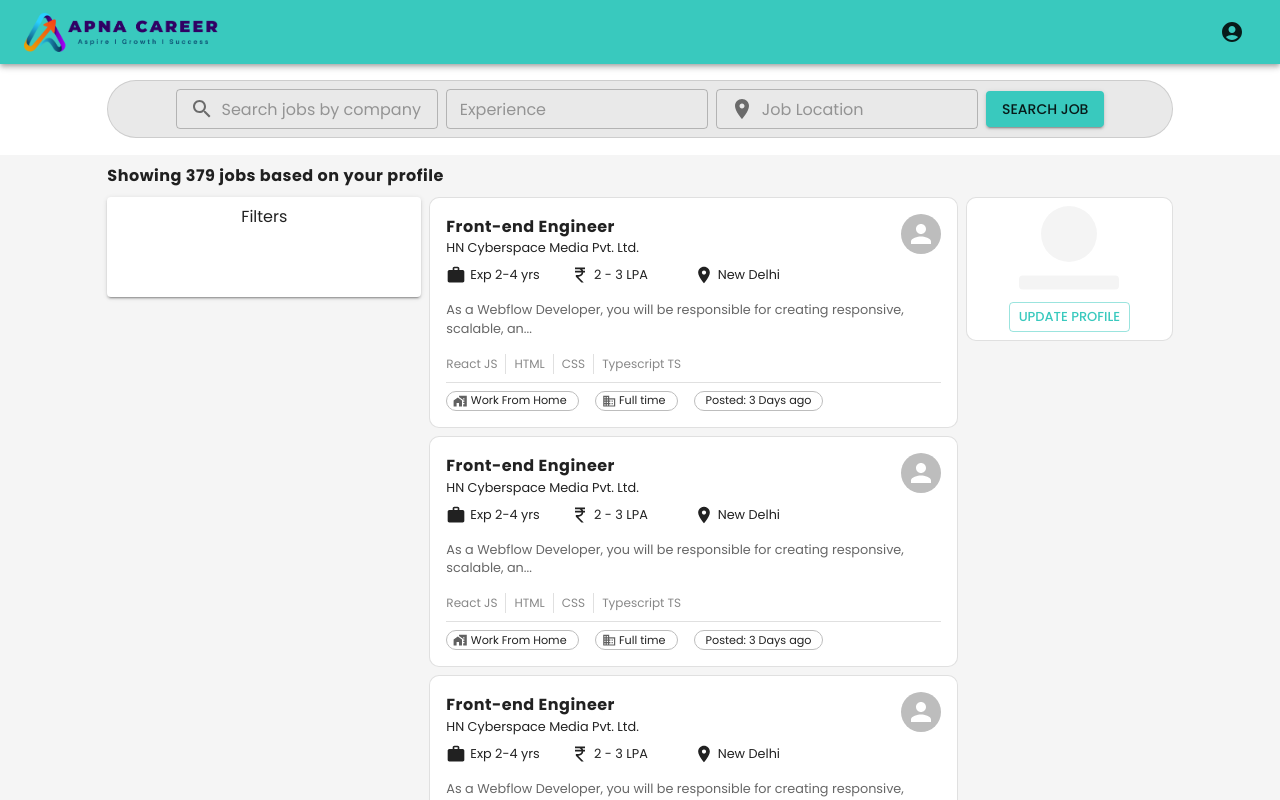
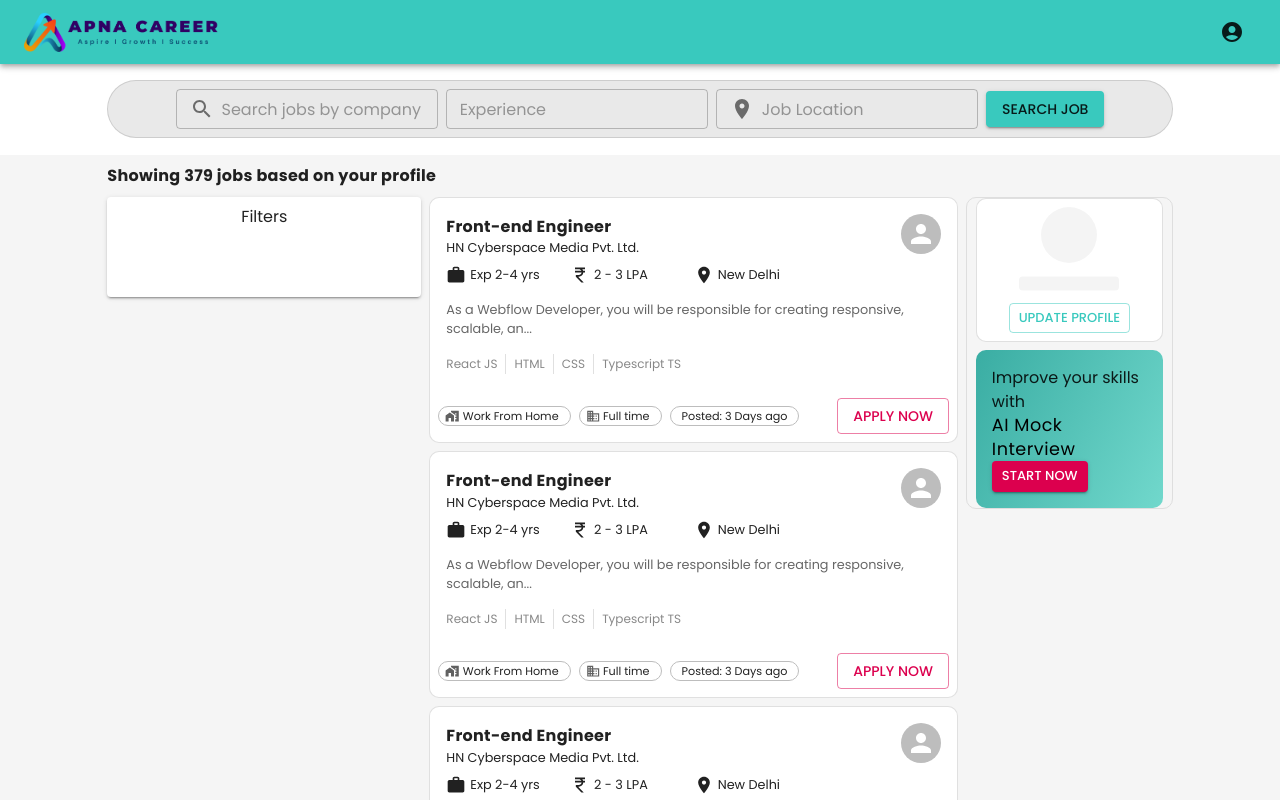
Before and after one commit to Harkesh-Singh-Developer/jobportal, a React (Vite) app: page /jobs in a window 1280 px wide. Shown: the top 800 px of the page. Built offline with nearby package versions, Linux system fonts and the light colour scheme.

Commit message:
AI Interview

```diff
--- a/src/components/seeker/pages/jobs/Jobs.jsx
+++ b/src/components/seeker/pages/jobs/Jobs.jsx
@@ -15,6 +15,7 @@ import SearchIcon from "@mui/icons-material/Search";
 import PlaceIcon from "@mui/icons-material/Place";
 import Profilecard from "./cardcomponents/profileCard";
 import Jobcard from "./cardcomponents/Jobcard";
+import Aiinterview from "./cardcomponents/Aiinterview";
 function Jobs() {
   const { user, logout } = useContext(AuthContext);
   return (
@@ -125,9 +126,23 @@ function Jobs() {
             </Grid>
             <Grid size={{ xs: 4, sm: 2, md: 2 }}>
               {/* Right Side View */}
-              {/* Profile Card */}
-              <Profilecard uid={user?.uid} />
-              {/* Profile Card */}
+              <Grid
+                container
+                justifyContent={"center"}
+                sx={{ border: "1px solid #dedede", borderRadius: "10px" }}
+                spacing={1}
+              >
+                <Grid size={{ xs: 11 }}>
+                  {/* Profile Card */}
+                  <Profilecard uid={user?.uid} />
+                  {/* Profile Card */}
+                </Grid>
+                <Grid size={{ xs: 11 }}>
+                  {/* Ai Card */}
+                  <Aiinterview />
+                  {/* Ai Card */}
+                </Grid>
+              </Grid>
             </Grid>
           </Grid>
         </Grid>
--- /dev/null
+++ b/src/components/seeker/pages/jobs/cardcomponents/Aiinterview.jsx
@@ -0,0 +1,26 @@
+import { Paper, Typography, Button } from "@mui/material";
+import React from "react";
+
+function Aiinterview() {
+  return (
+    <Paper
+      elevation={0}
+      sx={{
+        background:
+          "linear-gradient(117deg, rgba(58,173,163,1) 0%, rgba(113,216,204,1) 100%)",
+        borderRadius: "10px",
+        p: 2,
+      }}
+    >
+      <Typography variant="body1">Improve your skills with </Typography>
+      <Typography variant="h5" color="initial">
+        AI Mock Interview
+      </Typography>
+      <Button variant="contained" color="secondary" size="small">
+        Start Now
+      </Button>
+    </Paper>
+  );
+}
+
+export default Aiinterview;
--- a/src/components/seeker/pages/jobs/cardcomponents/Jobcard.jsx
+++ b/src/components/seeker/pages/jobs/cardcomponents/Jobcard.jsx
@@ -9,6 +9,8 @@ import {
   Stack,
   Divider,
   CardActionArea,
+  Button,
+  CardActions,
 } from "@mui/material";
 import Grid from "@mui/material/Grid2";
 import BusinessIcon from "@mui/icons-material/Business"; // Icon for company
@@ -101,11 +103,14 @@ function JobCard() {
                 </Typography>
               </Stack>
             </Grid>
-            <Grid size={{ xs: 12 }}>
-              <Divider sx={{ mb: 1 }} />
-              {/* Job Requirements */}
-
-              <Stack direction="row" spacing={2} sx={{ flexWrap: "wrap" }}>
+          </Grid>
+        </CardContent>
+      </CardActionArea>
+      <CardActions>
+        <Grid size={{ xs: 12 }}>
+          <Grid container justifyContent={"space-between"} alignItems="center">
+            <Grid>
+              <Stack direction="row" spacing={1} sx={{ flexWrap: "wrap" }}>
                 <Chip
                   label="Work From Home"
                   icon={<HomeWorkIcon fontSize="inherit" />} // Makes icon smaller
@@ -150,9 +155,15 @@ function JobCard() {
                 />
               </Stack>
             </Grid>
+            <Grid>
+              <Button variant="outlined" color="secondary">
+                Apply Now
+              </Button>
+            </Grid>
           </Grid>
-        </CardContent>
-      </CardActionArea>
+          {/* Job Requirements */}
+        </Grid>
+      </CardActions>
     </Card>
   );
 }
--- a/src/components/theme/Theme.jsx
+++ b/src/components/theme/Theme.jsx
@@ -11,10 +11,14 @@ const theme = createTheme({
   typography: {
     fontFamily: `"Poppins", "Arial", sans-serif`,
     body2: { fontSize: "0.8rem" },
+    h5: {
+      fontSize: "1.1rem",
+      letterSpacing: "0.5px",
+    },
     h6: {
       fontSize: "1rem",
       fontWeight: "bold",
-      letterSpacing: "0.5px",
+      letterSpacing: "0.3px",
     },
   },
 });
```
